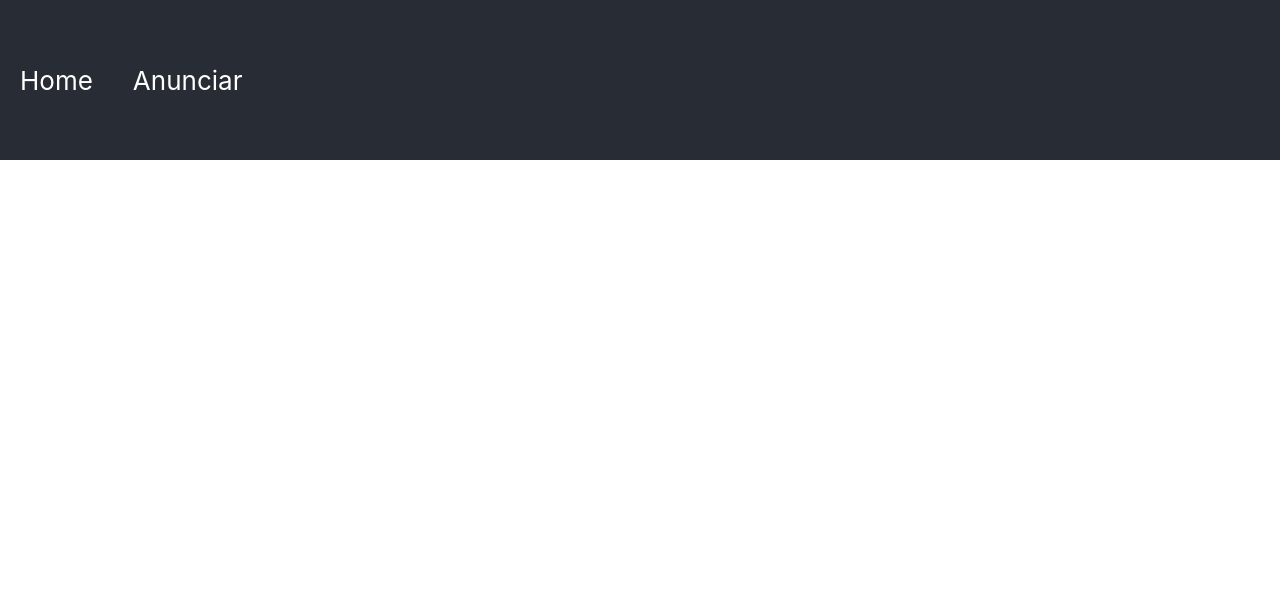
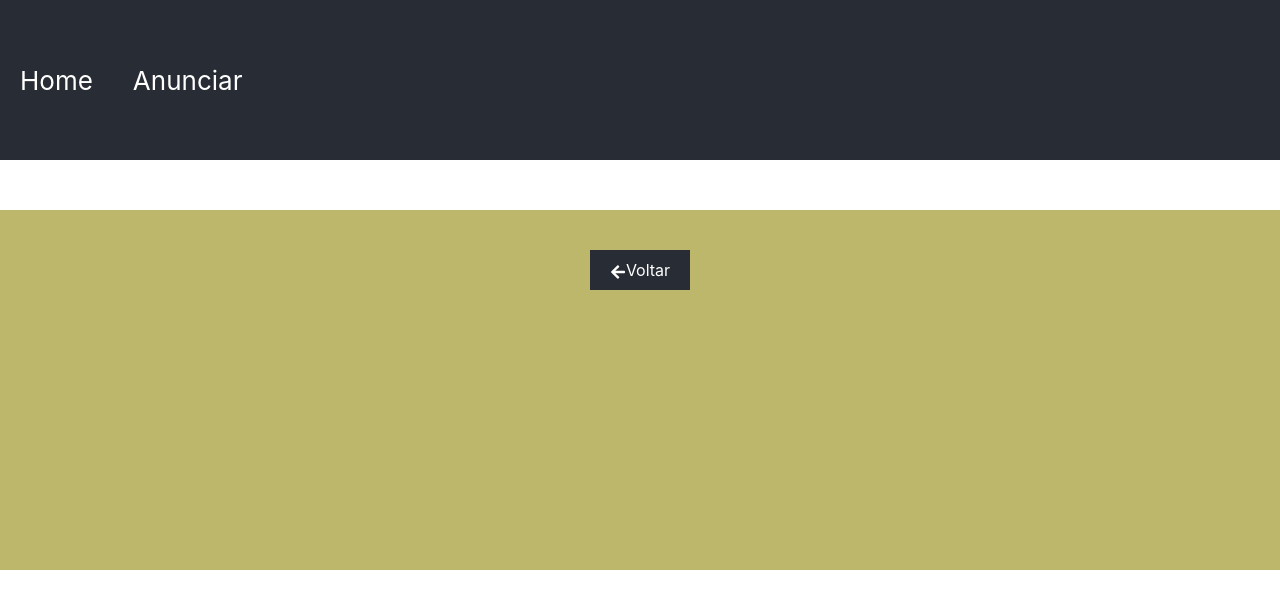
Before and after one commit to Cristiano7988/bhut, a React (Create React App) app: page /car in a window 1280 px wide. Shown: the top 608 px of the page. Built offline with nearby package versions, Linux system fonts and the light colour scheme.

Commit message:
💄 Adding the Footer component

```diff
--- a/src/App.scss
+++ b/src/App.scss
@@ -1,3 +1,6 @@
+html {
+  overflow-x: hidden;
+}
 .App {
   text-align: center;
 
@@ -72,9 +75,14 @@
       width: 400px;
       margin: auto;
 
+      &:nth-child(odd) {
+        background: ghostwhite;
+      }
+
       span {
         text-align: left;
         word-break: break-all;
+        align-self: center;
       }
 
       .icons {
@@ -165,4 +173,21 @@
       box-shadow: 5px 5px 10px black;
     }
   }
+
+  footer {
+    height: 45vh;
+    background: darkkhaki;
+    margin-top: 50px;
+    display: block;
+
+    .back-button {
+      color: white;
+      background: #282c34;
+      padding: 10px 20px;
+      display: inline-flex;
+      justify-content: center;
+      align-items: self-end;
+      margin: 40px;
+    }
+  }
 }
--- /dev/null
+++ b/src/components/footer/Footer.jsx
@@ -0,0 +1,9 @@
+import { Link } from "react-router-dom";
+import { FaArrowLeft } from "react-icons/fa";
+
+const Footer = () =>
+    <footer>
+      <Link className="back-button" to="/"> <FaArrowLeft /> Voltar</Link>
+    </footer>
+
+export default Footer;
--- /dev/null
+++ b/src/components/footer/index.js
@@ -0,0 +1,2 @@
+import Footer from "./Footer";
+export default Footer;
--- a/src/routes.js
+++ b/src/routes.js
@@ -4,6 +4,7 @@ import CarList from "./components/carList";
 import CreateCar from "./components/createCar";
 import Car from "./components/car";
 import Header from "./components/header";
+import Footer from "./components/footer/Footer";
 
 const Rotas = () => {
   return (<Router>
@@ -19,6 +20,8 @@ const Rotas = () => {
       </Route>
       <Route path="*" element={<div>Página não encontrada</div>}  />
     </Routes>
+
+    <Footer />
   </Router>
 )};
 
```
